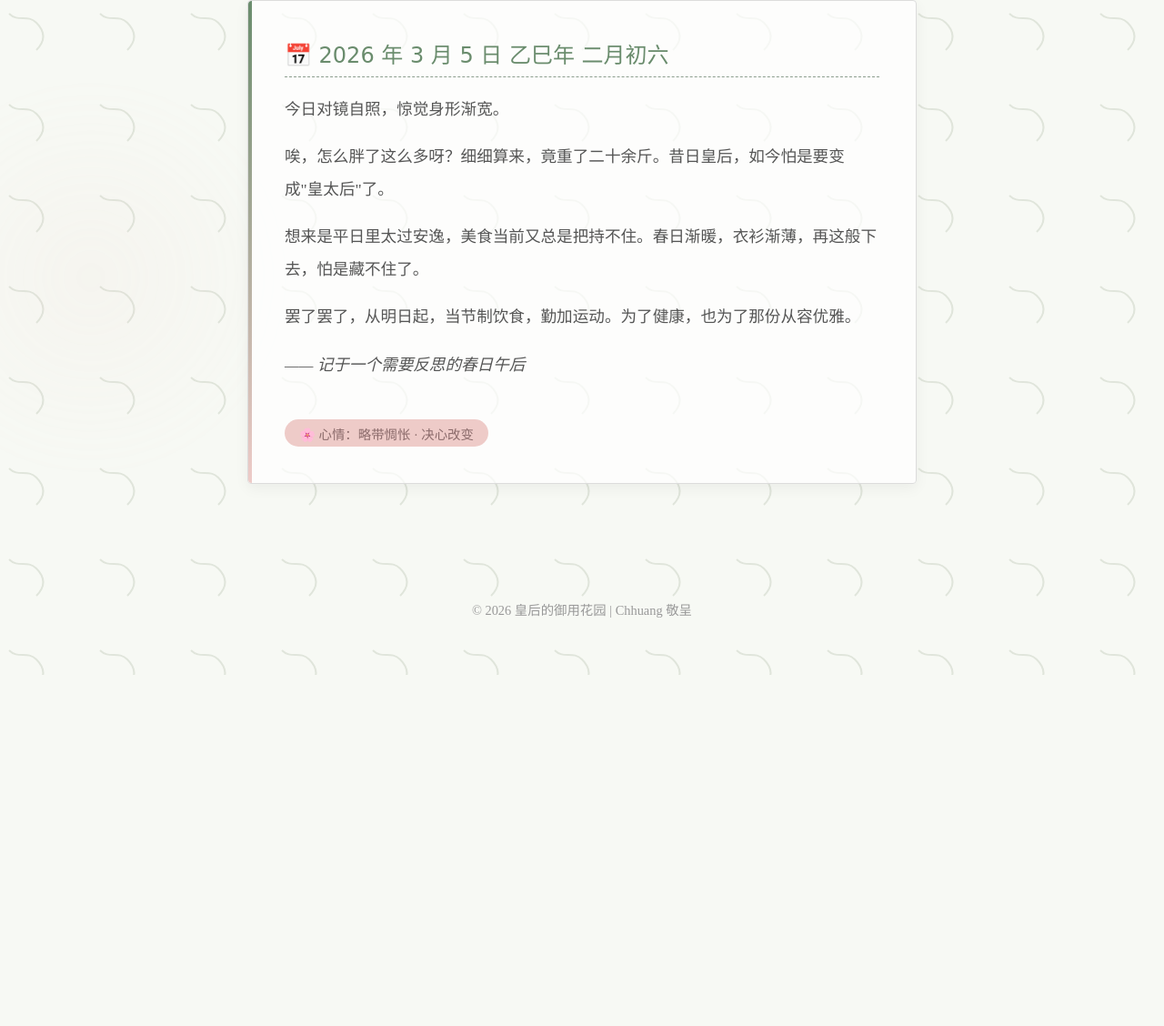
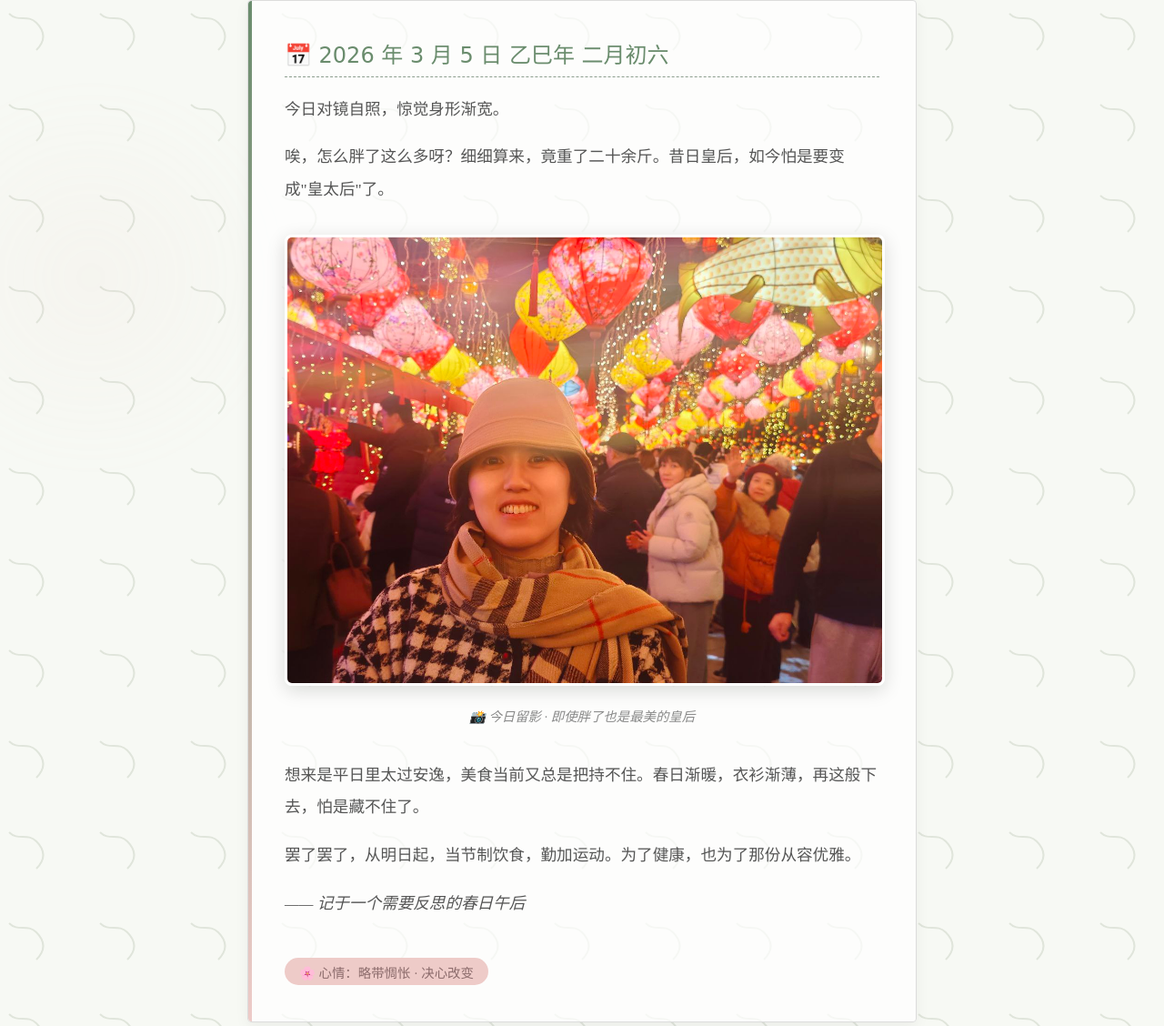
Before and after one commit to huangcd/queen-site, a plain HTML site: page diary.html in a window 1280 px wide. Shown: the part 395-1523 px from the top of the page at 91% size. Before the commit the page ends 1137 px from the top, so only its background shows below. Drawn offline with Linux system fonts and the light colour scheme; a web font is replaced by a local one.

Commit message:
Add photo to 2026-03-05 diary entry

```diff
--- a/diary.html
+++ b/diary.html
@@ -205,6 +205,12 @@
         <div class="diary-content">
             <p>今日对镜自照，惊觉身形渐宽。</p>
             <p>唉，怎么胖了这么多呀？细细算来，竟重了二十余斤。昔日皇后，如今怕是要变成"皇太后"了。</p>
+
+            <div style="text-align:center;margin:2rem 0;">
+                <img src="assets/photo-2026-03-05.jpg" alt="皇后美照" style="max-width:100%;border-radius:8px;box-shadow:0 5px 20px rgba(0,0,0,0.15);border:3px solid #fff;">
+                <p style="font-size:0.9rem;color:#888;margin-top:0.5rem;font-style:italic;">📸 今日留影 · 即使胖了也是最美的皇后</p>
+            </div>
+
             <p>想来是平日里太过安逸，美食当前又总是把持不住。春日渐暖，衣衫渐薄，再这般下去，怕是藏不住了。</p>
             <p>罢了罢了，从明日起，当节制饮食，勤加运动。为了健康，也为了那份从容优雅。</p>
             <p><em>—— 记于一个需要反思的春日午后</em></p>
```
Also changed, not shown: assets/photo-2026-03-05.jpg (added).
